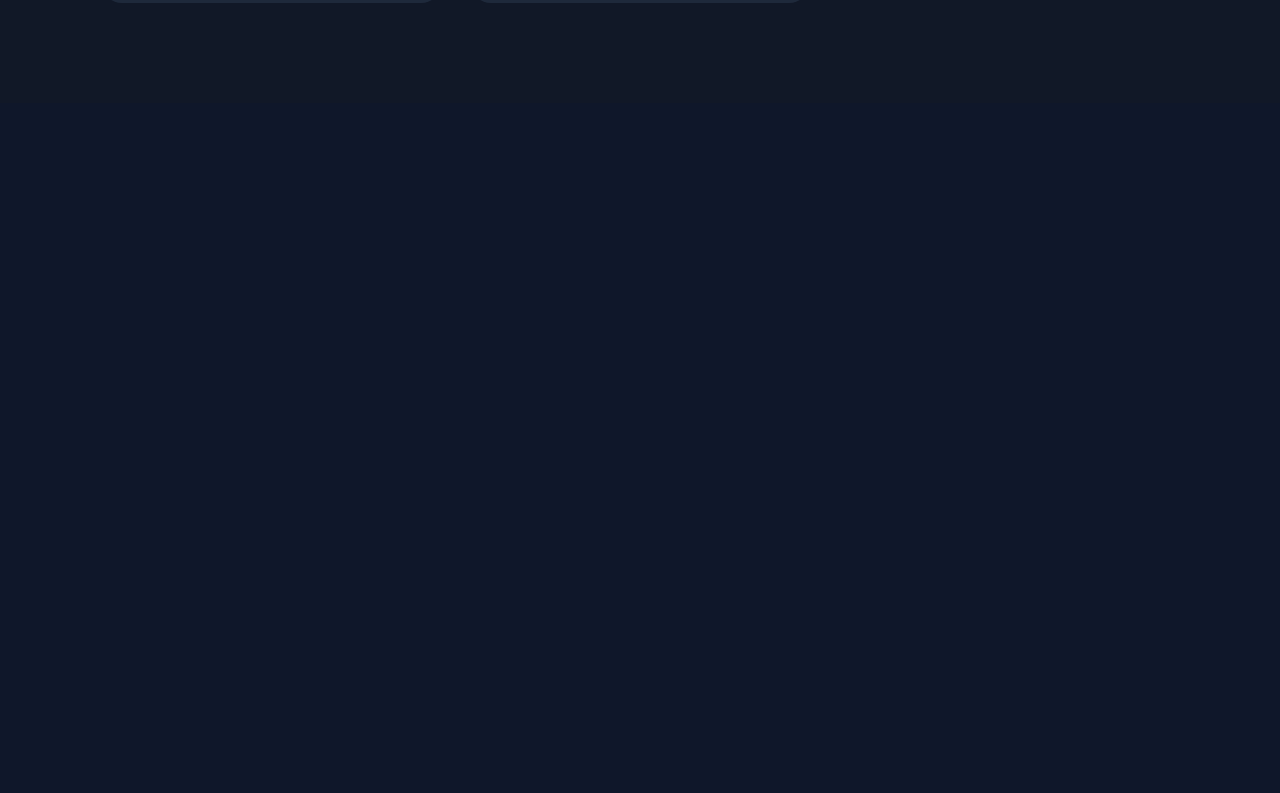
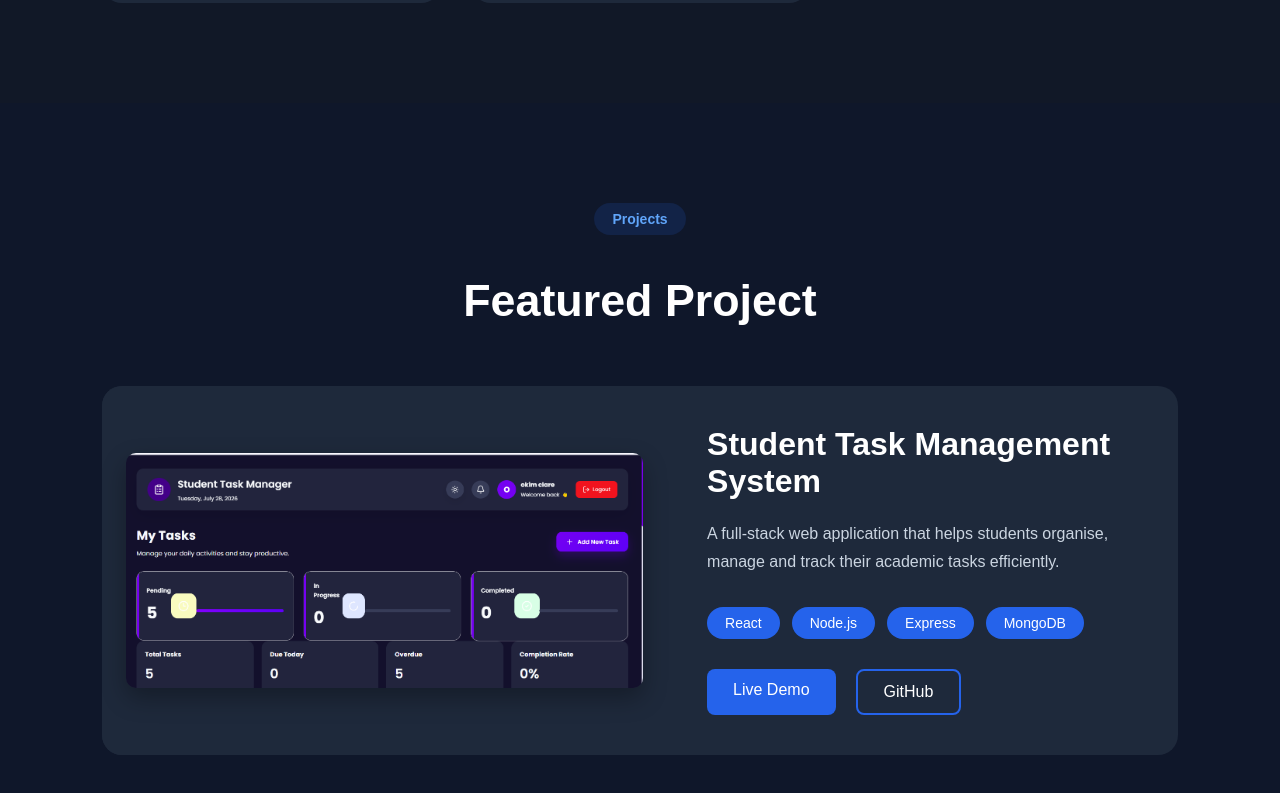
Before and after one commit to Okim-Tech/Okim-s-Portfolio, a React (Vite) app: page / in a window 1280 px wide. Shown: the part 3076-3869 px from the top of the page. Before the commit the page ends 3179 px from the top, so only its background shows below. Built offline with nearby package versions, Linux system fonts and the light colour scheme.

Commit message:
Added Featured Project Section

```diff
--- a/src/components/Projects/Projects.css
+++ b/src/components/Projects/Projects.css
@@ -0,0 +1,104 @@
+.projects {
+  padding: 100px 8%;
+  background: #0f172a;
+  color: #fff;
+}
+
+.projects-container {
+  max-width: 1200px;
+  margin: 0 auto;
+  text-align: center;
+}
+
+.projects h2 {
+  text-align: center;
+  font-size: 2.8rem;
+  margin: 20px 0 60px;
+}
+
+.project-card {
+  display: flex;
+  background: #1e293b;
+  border-radius: 20px;
+  overflow: hidden;
+  align-items: stretch;
+}
+
+.project-image {
+  flex: 1.2;
+  display: flex;
+  align-items: center;
+  justify-content: center;
+  background: #1e293b;
+  padding: 24px;
+}
+
+.project-image img {
+  width: 100%;
+  height: auto;
+  max-height: 100%;
+  object-fit: contain;
+  border-radius: 10px;
+  box-shadow: 0 10px 25px rgba(0, 0, 0, 0.3);
+}
+
+.project-content {
+  flex: 1;
+  padding: 40px;
+  text-align: left;
+  display: flex;
+  flex-direction: column;
+  justify-content: center;
+}
+.project-content h3 {
+  font-size: 2rem;
+  margin-bottom: 20px;
+}
+
+.project-content p {
+  color: #cbd5e1;
+  line-height: 1.8;
+}
+
+.tech-stack {
+  display: flex;
+  flex-wrap: wrap;
+  gap: 12px;
+  margin: 30px 0;
+  justify-content: flex-start;
+}
+
+.tech-stack span {
+  background: #2563eb;
+  padding: 8px 18px;
+  border-radius: 999px;
+  font-size: 14px;
+}
+
+.project-buttons {
+  display: flex;
+  gap: 20px;
+}
+
+.demo-btn,
+.github-btn {
+  padding: 12px 26px;
+  border-radius: 8px;
+  text-decoration: none;
+  transition: 0.3s;
+}
+
+.demo-btn {
+  background: #2563eb;
+  color: white;
+}
+
+.github-btn {
+  border: 2px solid #2563eb;
+  color: white;
+}
+
+.demo-btn:hover,
+.github-btn:hover {
+  transform: translateY(-4px);
+}
--- a/src/components/Projects/Projects.jsx
+++ b/src/components/Projects/Projects.jsx
@@ -1,7 +1,69 @@
-import React from "react";
+import "./Projects.css";
+import taskflowImg from "../../assets/images/taskflow.jpg";
+
+const projects = [
+  {
+    title: "Student Task Management System",
+    description:
+      "A full-stack web application that helps students organise, manage and track their academic tasks efficiently.",
+
+    technologies: ["React", "Node.js", "Express", "MongoDB"],
+
+    github:
+      "https://github.com/Okim-Tech/My-task-management-project-Defence-WOF-.git",
+
+    demo: "https://my-task-management-project-defence-seven.vercel.app/",
+  },
+];
 
 const Projects = () => {
-  return <div></div>;
+  return (
+    <section className="projects" id="projects">
+      <div className="projects-container">
+        <span className="section-tag">Projects</span>
+
+        <h2>Featured Project</h2>
+
+        <div className="project-card">
+          <div className="project-image">
+            <img src={taskflowImg} alt="Student Task Management" />
+          </div>
+
+          <div className="project-content">
+            <h3>{projects[0].title}</h3>
+
+            <p>{projects[0].description}</p>
+
+            <div className="tech-stack">
+              {projects[0].technologies.map((tech) => (
+                <span key={tech}>{tech}</span>
+              ))}
+            </div>
+
+            <div className="project-buttons">
+              <a
+                href={projects[0].demo}
+                target="_blank"
+                rel="noreferrer"
+                className="demo-btn"
+              >
+                Live Demo
+              </a>
+
+              <a
+                href={projects[0].github}
+                target="_blank"
+                rel="noreferrer"
+                className="github-btn"
+              >
+                GitHub
+              </a>
+            </div>
+          </div>
+        </div>
+      </div>
+    </section>
+  );
 };
 
 export default Projects;
```
Also changed, not shown: src/assets/images/taskflow.jpg (added).
